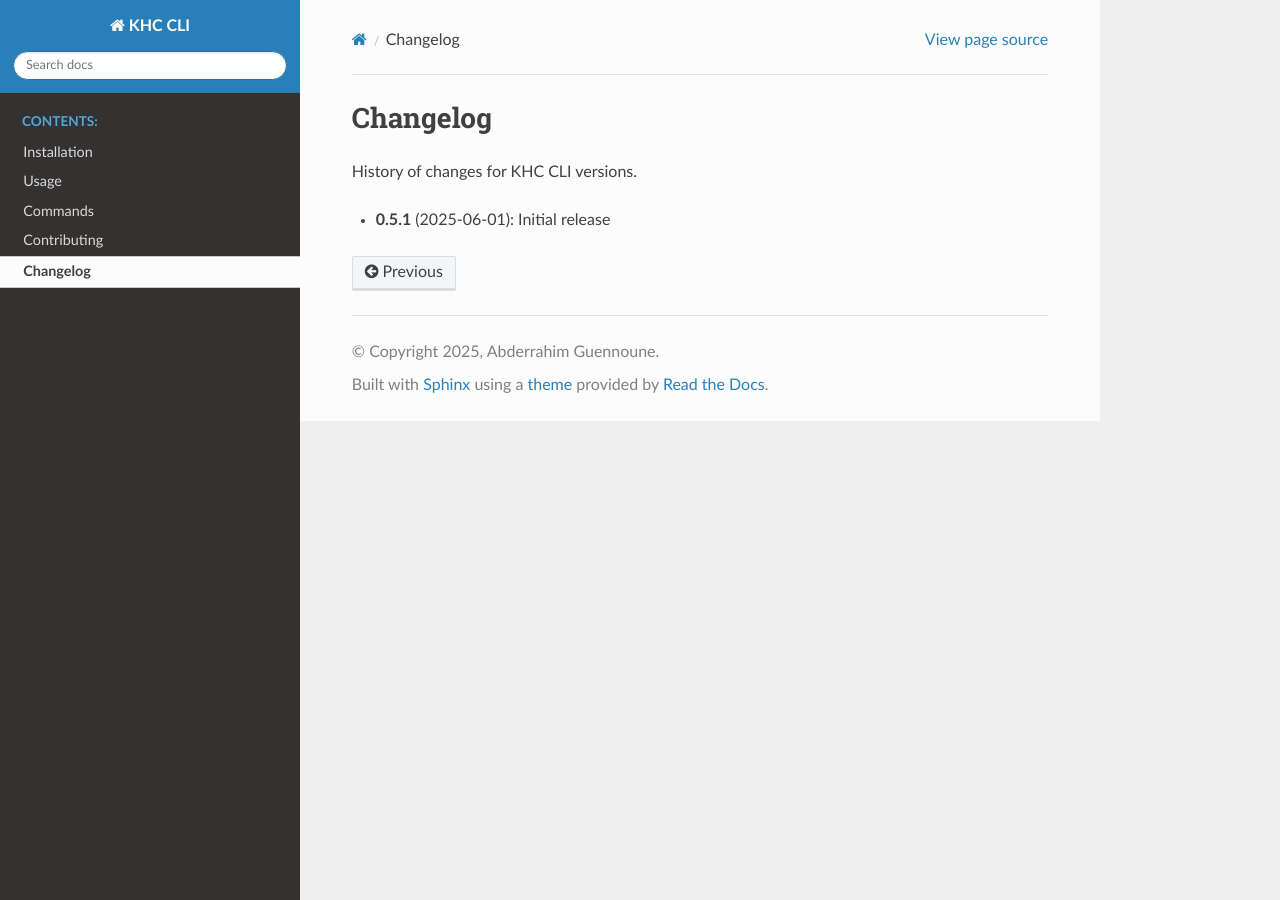
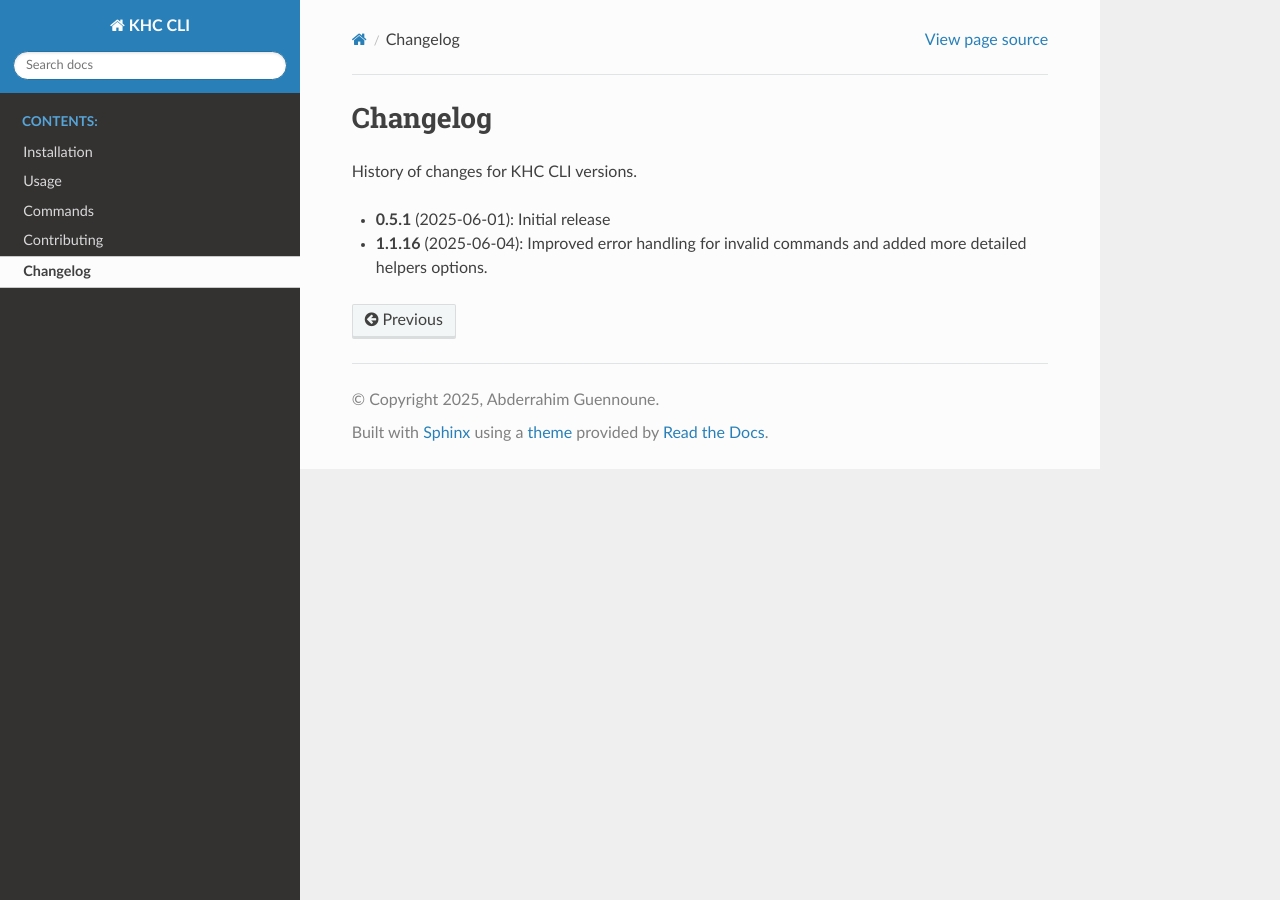
Before and after one commit to aguennoune/khc-cli, a Sphinx documentation site: the page built from docs/source/changelog.rst, in a window 1280 px wide. Built offline with Sphinx 7.4.7 and the Read the Docs theme 3.1.0, drawn with Linux system fonts in a browser that asks for light colours.

Commit message:
Updated 'docs/source/changelog.rst' to match new bump version

```diff
--- a/docs/source/changelog.rst
+++ b/docs/source/changelog.rst
@@ -3,3 +3,4 @@ Changelog
 History of changes for KHC CLI versions.
 
 * **0.5.1** (2025-06-01): Initial release
+* **1.1.16** (2025-06-04): Improved error handling for invalid commands and added more detailed helpers options.
```
